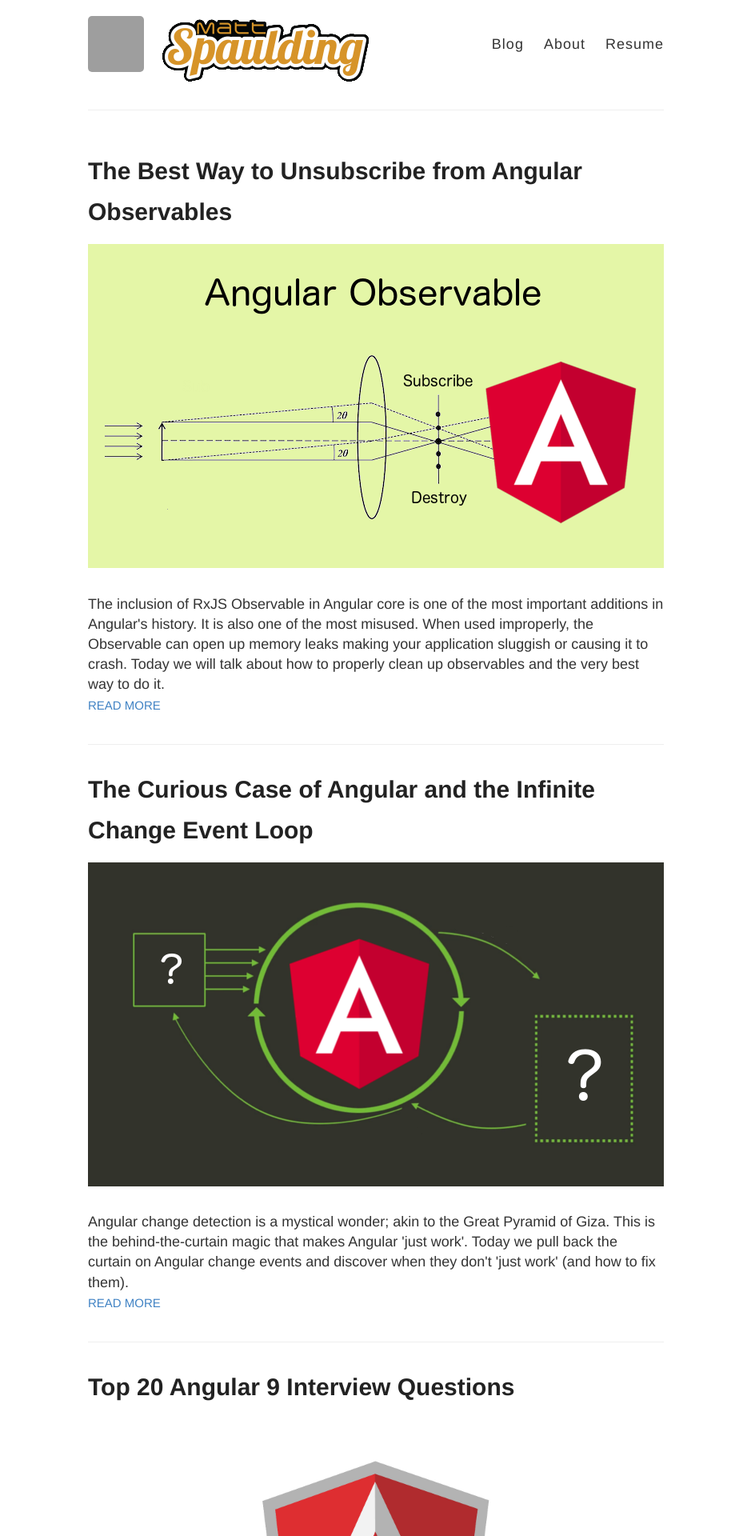
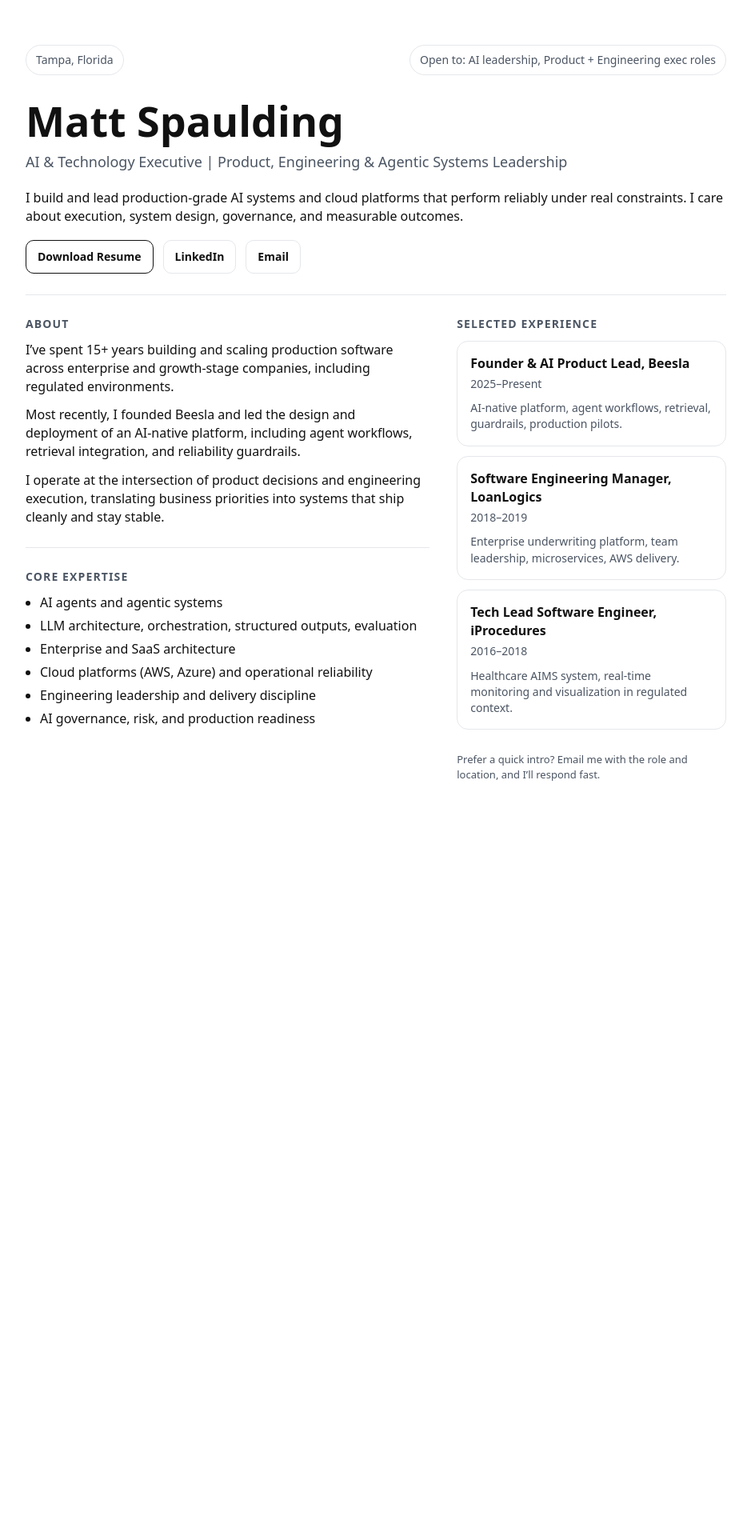
Before and after one commit to mattspaulding/mattspaulding.github.io, a Jekyll site: the page index.html, which Jekyll copies as it is, in a window 1280 px wide. Shown: the top 1920 px of the page at 80% size, without its empty margins (170-1109 px from the left). Built offline with Jekyll 4.4.1, drawn with Linux system fonts in a browser that asks for light colours; after the commit the page ends 1042 px from its top, so only the background shows below that; some of the changed text lies outside the part shown; grey boxes are pictures that could not be loaded.

Commit message:
updates website

```diff
--- a/index.html
+++ b/index.html
@@ -1,21 +1,158 @@
----
-layout: default
----
+<!doctype html>
+<html lang="en">
+<head>
+  <meta charset="utf-8" />
+  <meta name="viewport" content="width=device-width,initial-scale=1" />
+  <title>Matt Spaulding | AI & Technology Executive</title>
+  <meta name="description" content="Matt Spaulding. AI & Technology Executive. Product, Engineering & Agentic Systems Leadership. Based in Tampa, FL." />
+  <meta name="robots" content="index,follow" />
+  <style>
+    :root{
+      --text:#111;
+      --muted:#4b5563;
+      --line:#e5e7eb;
+      --bg:#ffffff;
+      --max:920px;
+    }
+    *{box-sizing:border-box}
+    body{
+      margin:0;
+      font-family: ui-sans-serif, system-ui, -apple-system, Segoe UI, Roboto, Helvetica, Arial, "Apple Color Emoji","Segoe UI Emoji";
+      color:var(--text);
+      background:var(--bg);
+      line-height:1.45;
+    }
+    a{color:inherit; text-decoration:none}
+    a:hover{text-decoration:underline}
+    .wrap{max-width:var(--max); margin:0 auto; padding:56px 22px 64px}
+    .topline{display:flex; flex-wrap:wrap; gap:10px; align-items:center; justify-content:space-between; margin-bottom:28px}
+    .pill{
+      border:1px solid var(--line);
+      padding:8px 12px;
+      border-radius:999px;
+      font-size:14px;
+      color:var(--muted);
+      white-space:nowrap;
+    }
+    h1{font-size:44px; line-height:1.1; margin:0 0 10px}
+    .title{font-size:18px; color:var(--muted); margin:0 0 20px; max-width:720px}
+    .cta{display:flex; gap:12px; flex-wrap:wrap; margin:18px 0 26px}
+    .btn{
+      display:inline-block;
+      border:1px solid var(--text);
+      padding:10px 14px;
+      border-radius:10px;
+      font-size:14px;
+      font-weight:600;
+    }
+    .btn.secondary{
+      border-color:var(--line);
+      color:var(--text);
+      background:#fff;
+    }
+    .divider{height:1px; background:var(--line); margin:26px 0}
+    h2{font-size:14px; letter-spacing:.08em; color:var(--muted); margin:0 0 10px}
+    p{margin:0 0 12px; font-size:16px}
+    .grid{display:grid; grid-template-columns:1fr; gap:18px}
+    @media (min-width:860px){
+      .grid{grid-template-columns:1.2fr .8fr; gap:34px}
+      h1{font-size:52px}
+    }
+    .card{
+      border:1px solid var(--line);
+      border-radius:14px;
+      padding:16px;
+      background:#fff;
+    }
+    .role{font-weight:700; margin-bottom:4px}
+    .meta{color:var(--muted); font-size:14px; margin-bottom:10px}
+    ul{margin:10px 0 0 18px; padding:0}
+    li{margin:6px 0; color:var(--text)}
+    .small{font-size:14px; color:var(--muted)}
+    .footer{margin-top:28px; color:var(--muted); font-size:13px}
+  </style>
+</head>
+<body>
+  <main class="wrap">
+    <div class="topline">
+      <div class="pill">Tampa, Florida</div>
+      <div class="pill">Open to: AI leadership, Product + Engineering exec roles</div>
+    </div>
 
-<div class="posts">
-  {% for post in site.posts %}
-    <article class="post">
+    <h1>Matt Spaulding</h1>
+    <p class="title">
+      AI &amp; Technology Executive | Product, Engineering &amp; Agentic Systems Leadership
+    </p>
 
-      <h1><a href="{{ site.baseurl }}{{ post.url }}">{{ post.title }}</a></h1>
+    <p>
+      I build and lead production-grade AI systems and cloud platforms that perform reliably under real constraints.
+      I care about execution, system design, governance, and measurable outcomes.
+    </p>
 
-      <div class="entry">
-        <img src="{{ site.baseurl }}{{post.image}}"/>
-        <br>
-        <br>
-        {{ post.excerpt }}
-      </div>
+    <div class="cta">
+      <!-- Put your PDF in the same folder as this file and name it resume.pdf -->
+      <a class="btn" href="/resume.pdf">Download Resume</a>
+      <a class="btn secondary" href="https://www.linkedin.com/in/spauldingmatthew/" rel="noreferrer">LinkedIn</a>
+      <a class="btn secondary" href="mailto:mrmattspaulding@gmail.com">Email</a>
+    </div>
 
-      <a href="{{ site.baseurl }}{{ post.url }}" class="read-more">Read More</a>
-    </article>
-  {% endfor %}
-</div>
+    <div class="divider"></div>
+
+    <div class="grid">
+      <section>
+        <h2>ABOUT</h2>
+        <p>
+          I’ve spent 15+ years building and scaling production software across enterprise and growth-stage companies,
+          including regulated environments.
+        </p>
+        <p>
+          Most recently, I founded Beesla and led the design and deployment of an AI-native platform,
+          including agent workflows, retrieval integration, and reliability guardrails.
+        </p>
+        <p>
+          I operate at the intersection of product decisions and engineering execution,
+          translating business priorities into systems that ship cleanly and stay stable.
+        </p>
+
+        <div class="divider"></div>
+
+        <h2>CORE EXPERTISE</h2>
+        <ul>
+          <li>AI agents and agentic systems</li>
+          <li>LLM architecture, orchestration, structured outputs, evaluation</li>
+          <li>Enterprise and SaaS architecture</li>
+          <li>Cloud platforms (AWS, Azure) and operational reliability</li>
+          <li>Engineering leadership and delivery discipline</li>
+          <li>AI governance, risk, and production readiness</li>
+        </ul>
+      </section>
+
+      <aside>
+        <h2>SELECTED EXPERIENCE</h2>
+
+        <div class="card">
+          <div class="role">Founder &amp; AI Product Lead, Beesla</div>
+          <div class="meta">2025–Present</div>
+          <div class="small">AI-native platform, agent workflows, retrieval, guardrails, production pilots.</div>
+        </div>
+
+        <div class="card" style="margin-top:12px">
+          <div class="role">Software Engineering Manager, LoanLogics</div>
+          <div class="meta">2018–2019</div>
+          <div class="small">Enterprise underwriting platform, team leadership, microservices, AWS delivery.</div>
+        </div>
+
+        <div class="card" style="margin-top:12px">
+          <div class="role">Tech Lead Software Engineer, iProcedures</div>
+          <div class="meta">2016–2018</div>
+          <div class="small">Healthcare AIMS system, real-time monitoring and visualization in regulated context.</div>
+        </div>
+
+        <div class="footer">
+          Prefer a quick intro? Email me with the role and location, and I’ll respond fast.
+        </div>
+      </aside>
+    </div>
+  </main>
+</body>
+</html>
```
Also changed, not shown: 2 other files.
